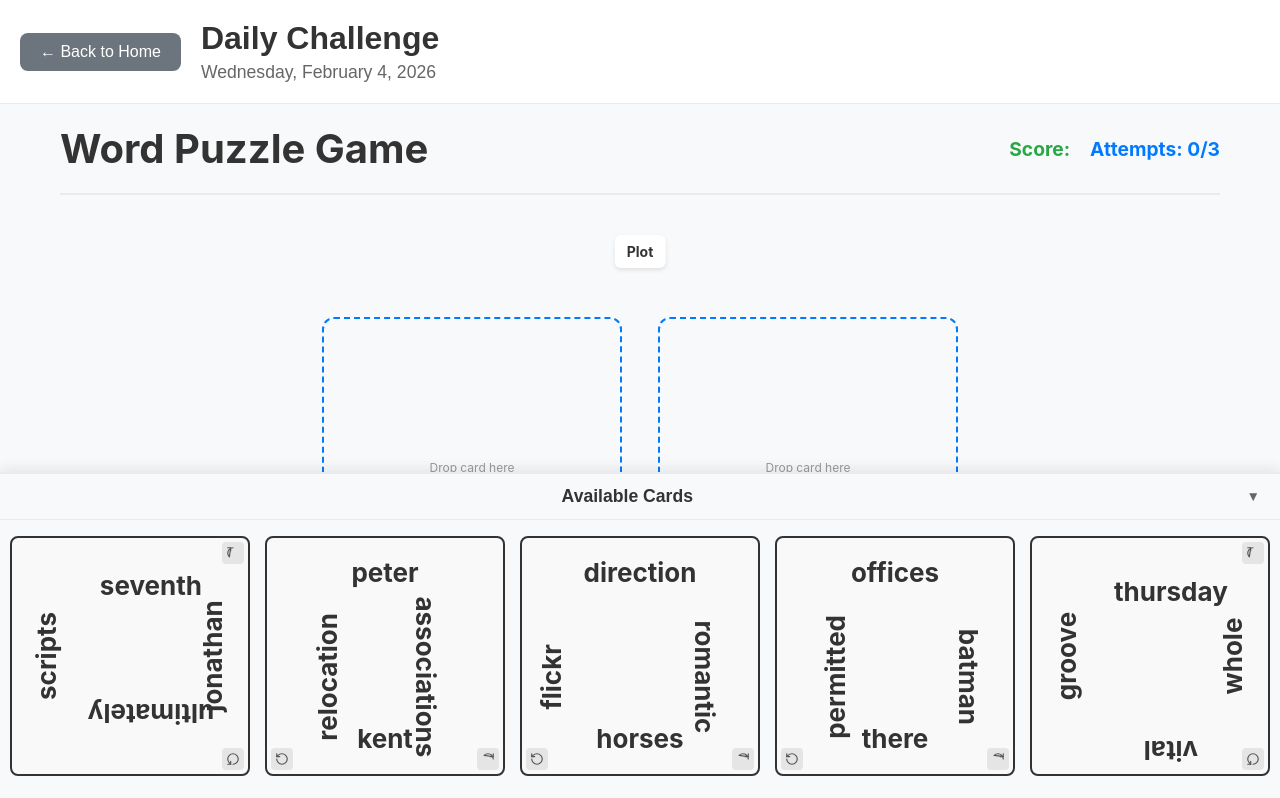
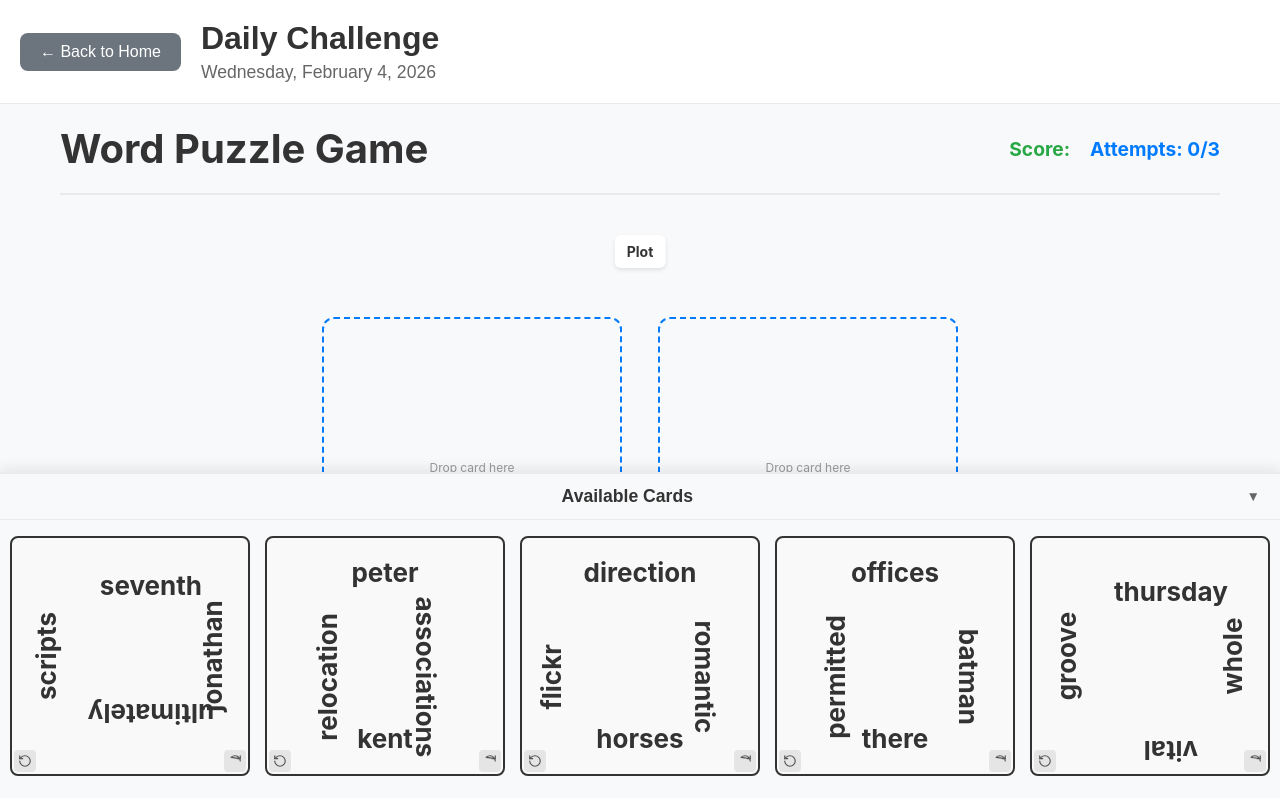
Before and after one commit to joelatwo/solo-clover, a Next.js app: page /puzzle/2-4-2026 in a window 1280 px wide. Shown: the top 798 px of the page. Built offline with nearby package versions, Linux system fonts and the light colour scheme.

Commit message:
Fix rotation issue

```diff
--- a/src/components/Card.module.css
+++ b/src/components/Card.module.css
@@ -1,12 +1,19 @@
-.card {
+.cardWrapper {
+  position: relative;
   width: var(--puzzle-card-size);
   height: var(--puzzle-card-size);
+  cursor: pointer;
+  user-select: none;
+}
+
+.card {
+  width: 100%;
+  height: 100%;
   border: 2px solid #333;
   border-radius: 8px;
   background: #f9f9f9;
-  position: relative;
-  cursor: pointer;
-  user-select: none;
+  position: absolute;
+  inset: 0;
   transition: border-color 0.2s ease, box-shadow 0.2s ease,
     transform 0.28s ease-out;
   display: flex;
@@ -93,6 +100,7 @@
   align-items: center;
   justify-content: center;
   transition: background 0.15s ease, color 0.15s ease;
+  z-index: 1;
 }
 
 .rotateBtnLeft:hover,
--- a/src/components/Card.tsx
+++ b/src/components/Card.tsx
@@ -1,5 +1,6 @@
 "use client";
 
+import { useEffect, useState } from "react";
 import { useDrag } from "react-dnd";
 import { Card as CardType } from "@/types/game";
 import styles from "./Card.module.css";
@@ -62,6 +63,14 @@ export default function Card({
     canDrag: !isPlaced,
   });
 
+  // Animation: add/subtract 90 from current position on each rotate (no sync to card.rotation, so no full spin).
+  const [displayRotation, setDisplayRotation] = useState<number>(card.rotation);
+  useEffect(() => {
+    setDisplayRotation(card.rotation);
+  }, [card.id]);
+
+  const rotationDeg = displayRotation + (isDragActive ? 5 : 0);
+
   // Data is fixed: words[0]=top, words[1]=right, words[2]=bottom, words[3]=left.
   // Rotation is visual only (CSS transform on the card).
   const getWordAtPosition = (position: "top" | "right" | "bottom" | "left") => {
@@ -70,13 +79,13 @@ export default function Card({
   };
 
   return (
+    <div ref={drag as any} className={styles.cardWrapper}>
       <div
-      ref={drag as any}
         className={`${styles.card} ${isDragActive ? styles.dragging : ""} ${
           isPlaced ? styles.placed : ""
         } ${isIncorrect ? styles.incorrect : ""}`}
         style={{
-        transform: `rotate(${card.rotation + (isDragActive ? 5 : 0)}deg)`,
+          transform: `rotate(${rotationDeg}deg)`,
         }}
       >
         <div className={`${styles.word} ${styles.wordTop}`}>
@@ -91,6 +100,7 @@ export default function Card({
         <div className={`${styles.word} ${styles.wordLeft}`}>
           {getWordAtPosition("left")}
         </div>
+      </div>
       {(onRotateLeft || onRotateRight) && (
         <>
           <button
@@ -98,6 +108,7 @@ export default function Card({
             className={styles.rotateBtnLeft}
             onClick={(e) => {
               e.stopPropagation();
+              setDisplayRotation((prev) => prev - 90);
               onRotateLeft?.();
             }}
             aria-label="Rotate left"
@@ -109,6 +120,7 @@ export default function Card({
             className={styles.rotateBtnRight}
             onClick={(e) => {
               e.stopPropagation();
+              setDisplayRotation((prev) => prev + 90);
               onRotateRight?.();
             }}
             aria-label="Rotate right"
```
Lines whose indentation alone changed are shown as unchanged.
